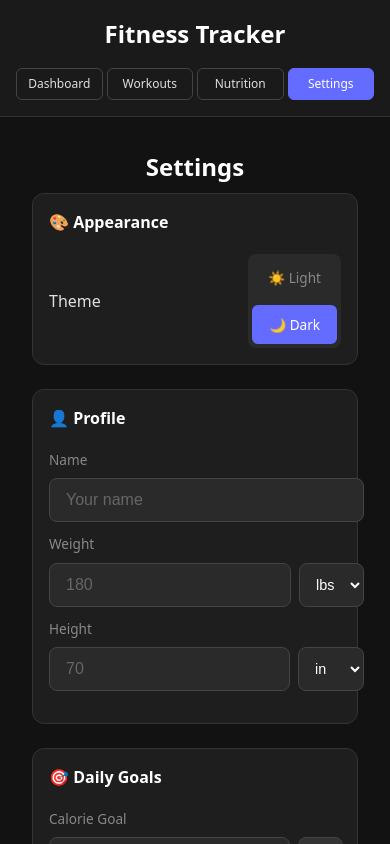
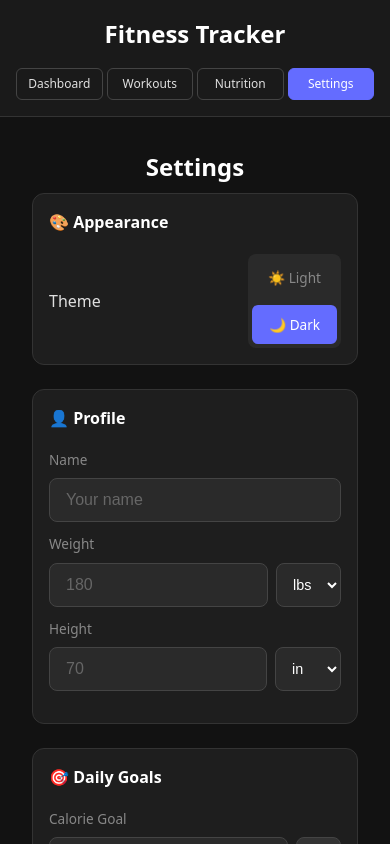
Before and after one commit to nfb1799/fitness-tracker, a React (Vite) app: page / in a window 390 px wide. Both pictures are taken after a click on the button "Settings". Shown: the top 844 px of the page. Built offline with nearby package versions, Linux system fonts and the light colour scheme.

Commit message:
Fix settings input overflow on mobile

```diff
--- a/src/components/Settings.css
+++ b/src/components/Settings.css
@@ -113,6 +113,7 @@
 }
 
 .setting-item input {
+  width: 100%;
   padding: 0.75rem 1rem;
   border: 1px solid var(--border-hover);
   border-radius: 8px;
@@ -120,6 +121,7 @@
   color: var(--text-primary);
   font-size: 1rem;
   transition: border-color 0.2s ease, box-shadow 0.2s ease, background-color 0.3s ease;
+  box-sizing: border-box;
 }
 
 .setting-item input:focus {
```
